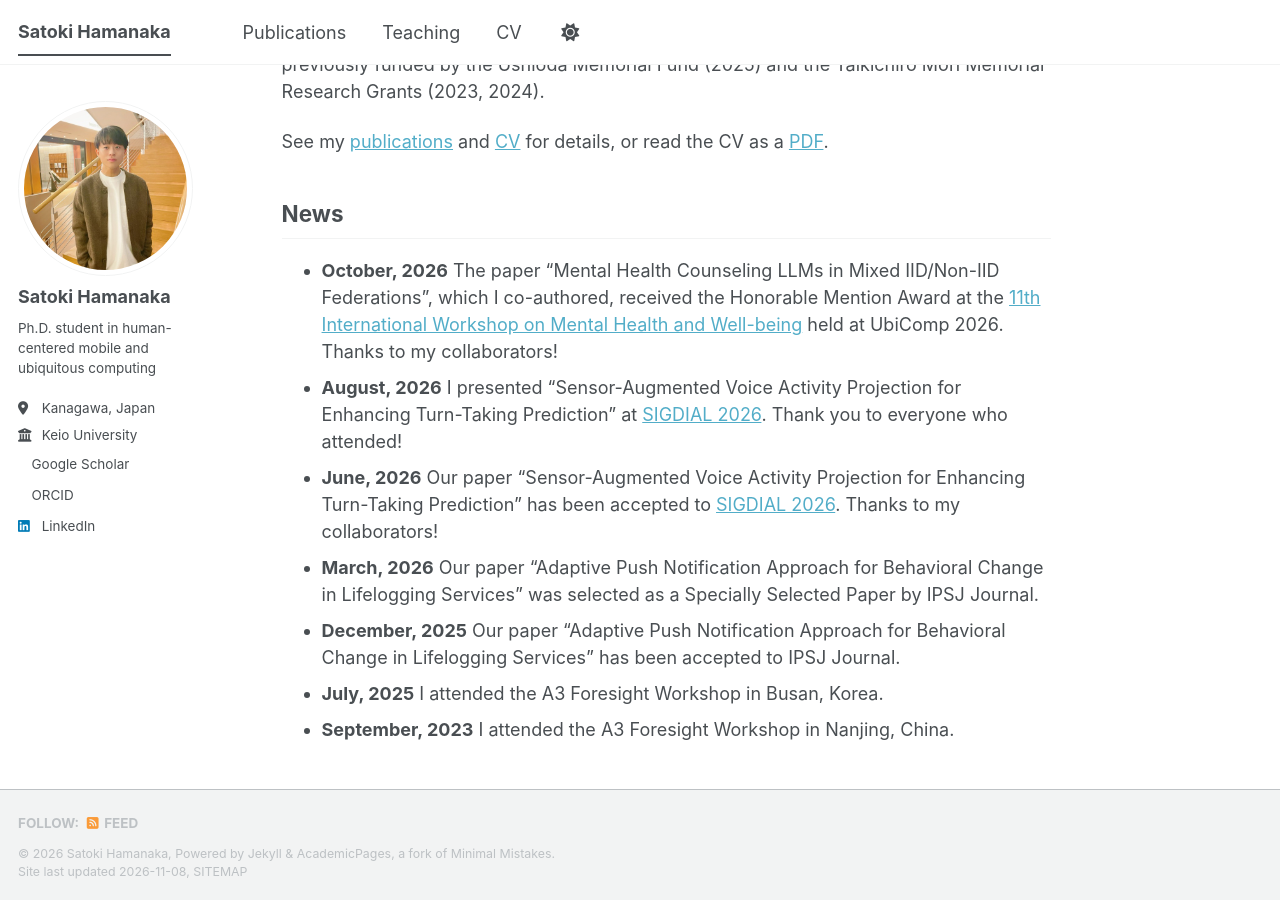
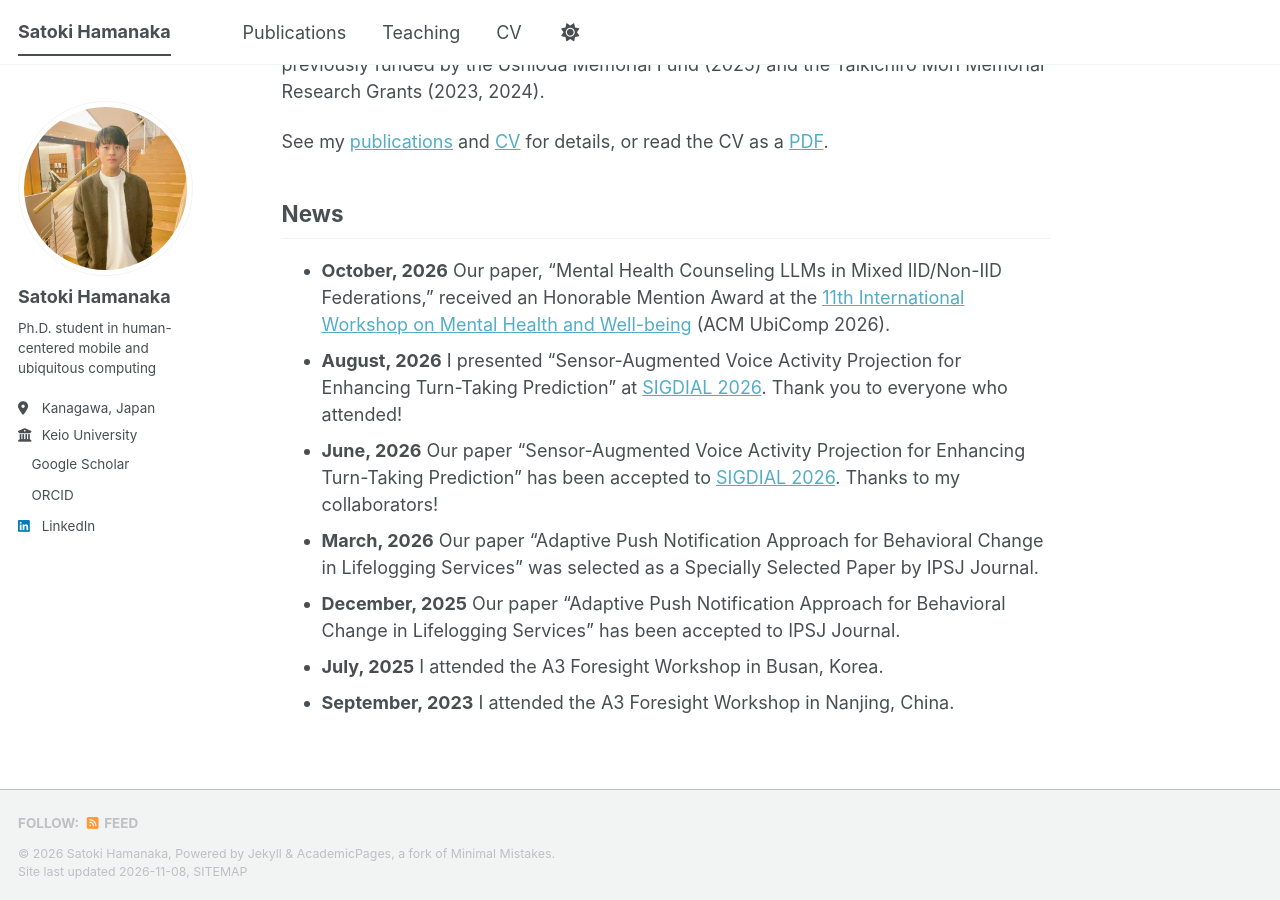
Before and after one commit to hamachu216/hamachu216.github.io, a Jekyll site: the page built from _pages/about.md, in a window 1280 px wide and 900 px high, scrolled down 745 px. Built offline with Jekyll 4.4.1, drawn with Linux system fonts in a browser that asks for light colours; a style sheet for code colours, icons or effects is not loaded.

Commit message:
Reword the award News bullet and name ACM UbiComp 2026
Co-Authored-By: Claude Sonnet 5.5 <noreply@anthropic.com>

```diff
--- a/_pages/about.md
+++ b/_pages/about.md
@@ -35,7 +35,7 @@ See my [publications](/publications/) and [CV](/cv/) for details, or read the CV
 
 ## News
 
-* **October, 2026** The paper "Mental Health Counseling LLMs in Mixed IID/Non-IID Federations", which I co-authored, received the Honorable Mention Award at the [11th International Workshop on Mental Health and Well-being](https://ubicomp-mental-health.github.io) held at UbiComp 2026. Thanks to my collaborators!
+* **October, 2026** Our paper, "Mental Health Counseling LLMs in Mixed IID/Non-IID Federations," received an Honorable Mention Award at the [11th International Workshop on Mental Health and Well-being](https://ubicomp-mental-health.github.io) (ACM UbiComp 2026).
 * **August, 2026** I presented "Sensor-Augmented Voice Activity Projection for Enhancing Turn-Taking Prediction" at [SIGDIAL 2026](https://2026.sigdial.org/). Thank you to everyone who attended!
 * **June, 2026** Our paper "Sensor-Augmented Voice Activity Projection for Enhancing Turn-Taking Prediction" has been accepted to [SIGDIAL 2026](https://2026.sigdial.org/). Thanks to my collaborators!
 * **March, 2026** Our paper "Adaptive Push Notification Approach for Behavioral Change in Lifelogging Services" was selected as a Specially Selected Paper by IPSJ Journal.
```
